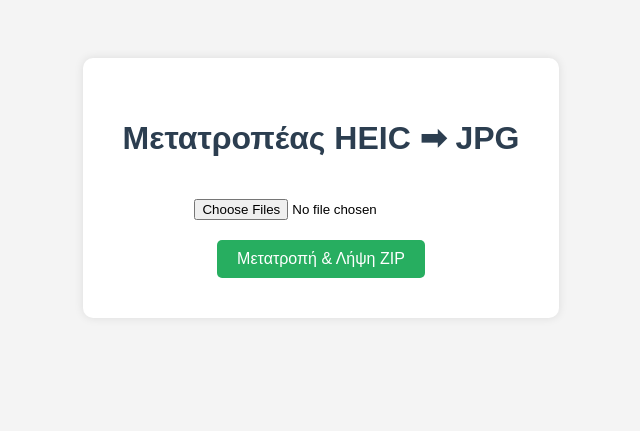
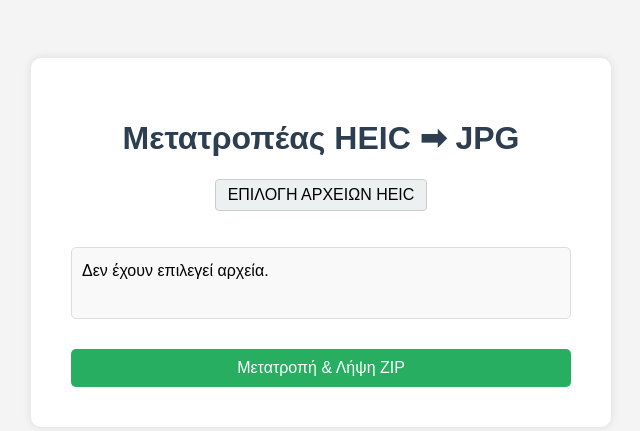
Before and after one commit to grxmis/heic-to-jpg-converter, a Flask app: page / in a window 1280 px wide. Shown: the top 431 px of the page, without its empty margins (319-959 px from the left). Run offline with Flask 3, Linux system fonts and the light colour scheme.

Commit message:
Add files via upload

```diff
--- a/templates/index.html
+++ b/templates/index.html
@@ -3,27 +3,134 @@
 <head>
     <meta charset="UTF-8">
     <meta name="viewport" content="width=device-width, initial-scale=1.0">
-    <title>HEIC σε JPG</title>
+    <title>Μετατροπέας HEIC ➡ JPG</title>
     <style>
         body { font-family: sans-serif; text-align: center; padding: 50px; background-color: #f4f4f4; }
-        .box { background: white; padding: 40px; border-radius: 10px; box-shadow: 0 0 10px rgba(0,0,0,0.1); display: inline-block; }
+        .box { background: white; padding: 40px; border-radius: 10px; box-shadow: 0 0 10px rgba(0,0,0,0.1); display: inline-block; width: 90%; max-width: 500px; }
         h1 { color: #2c3e50; }
-        input[type="file"] { margin: 20px 0; }
+        input[type="file"] { margin: 20px 0; display: none; }
+        .custom-file-upload {
+            border: 1px solid #ccc;
+            display: inline-block;
+            padding: 6px 12px;
+            cursor: pointer;
+            background-color: #ecf0f1;
+            border-radius: 4px;
+            margin-bottom: 20px;
+        }
         button {
             background-color: #27ae60; color: white; border: none;
             padding: 10px 20px; font-size: 16px; cursor: pointer; border-radius: 5px;
+            width: 100%;
+            margin-top: 10px;
         }
         button:hover { background-color: #219150; }
+
+        /* Στυλ για τα ονόματα αρχείων */
+        #file-names-list {
+            text-align: left;
+            margin-bottom: 20px;
+            padding: 10px;
+            border: 1px solid #ddd;
+            border-radius: 5px;
+            min-height: 50px;
+            background-color: #f9f9f9;
+            list-style: none;
+        }
+        #file-names-list li {
+            padding: 4px 0;
+            border-bottom: 1px dashed #eee;
+        }
+        #file-names-list li:last-child {
+            border-bottom: none;
+        }
+
+        /* Στυλ για την "Progress Bar" - Loading Overlay */
+        #loading-overlay {
+            position: fixed;
+            top: 0;
+            left: 0;
+            width: 100%;
+            height: 100%;
+            background: rgba(0, 0, 0, 0.7);
+            color: white;
+            display: none; /* Αρχικά κρυφό */
+            flex-direction: column;
+            justify-content: center;
+            align-items: center;
+            z-index: 1000;
+        }
+        .spinner {
+            border: 8px solid #f3f3f3;
+            border-top: 8px solid #3498db;
+            border-radius: 50%;
+            width: 60px;
+            height: 60px;
+            animation: spin 2s linear infinite;
+            margin-bottom: 20px;
+        }
+        @keyframes spin {
+            0% { transform: rotate(0deg); }
+            100% { transform: rotate(360deg); }
+        }
     </style>
 </head>
 <body>
+    <div id="loading-overlay">
+        <div class="spinner"></div>
+        <h2>Γίνεται επεξεργασία...</h2>
+        <p>Παρακαλώ περιμένετε όσο ο server μετατρέπει τα αρχεία σας σε JPG.</p>
+    </div>
+
     <div class="box">
         <h1>Μετατροπέας HEIC ➡ JPG</h1>
-        <form action="/convert" method="post" enctype="multipart/form-data">
-            <input type="file" name="heic_files" accept=".heic" multiple required>
-            <br>
-            <button type="submit">Μετατροπή & Λήψη ZIP</button>
+        <form action="/convert" method="post" enctype="multipart/form-data" onsubmit="showLoading()">
+
+            <label for="file-upload" class="custom-file-upload">
+                ΕΠΙΛΟΓΗ ΑΡΧΕΙΩΝ HEIC
+            </label>
+
+            <input type="file" name="heic_files" accept=".heic" multiple required id="file-upload" onchange="displayFileNames()">
+
+            <ul id="file-names-list">
+                <li>Δεν έχουν επιλεγεί αρχεία.</li>
+            </ul>
+
+            <button type="submit" id="submit-button">Μετατροπή & Λήψη ZIP</button>
         </form>
     </div>
+
+    <script>
+        // Λειτουργία: Εμφάνιση ονομάτων αρχείων
+        function displayFileNames() {
+            const input = document.getElementById('file-upload');
+            const list = document.getElementById('file-names-list');
+            list.innerHTML = '';
+
+            if (input.files.length > 0) {
+                for (let i = 0; i < input.files.length; i++) {
+                    const listItem = document.createElement('li');
+                    listItem.textContent = input.files[i].name;
+                    list.appendChild(listItem);
+                }
+            } else {
+                list.innerHTML = '<li>Δεν έχουν επιλεγεί αρχεία.</li>';
+            }
+        }
+
+        // Λειτουργία: Εμφάνιση Progress Message (αντί για Progress Bar)
+        function showLoading() {
+            // Έλεγχος αν ο χρήστης έχει επιλέξει αρχεία πριν δείξει το loading
+            const input = document.getElementById('file-upload');
+            if (input.files.length === 0) {
+                alert('Παρακαλώ επιλέξτε τουλάχιστον ένα αρχείο HEIC.');
+                return false; // Ακύρωση του submit
+            }
+
+            document.getElementById('loading-overlay').style.display = 'flex';
+            document.getElementById('submit-button').disabled = true;
+            return true; // Συνέχεια με το submit της φόρμας
+        }
+    </script>
 </body>
 </html>
```
